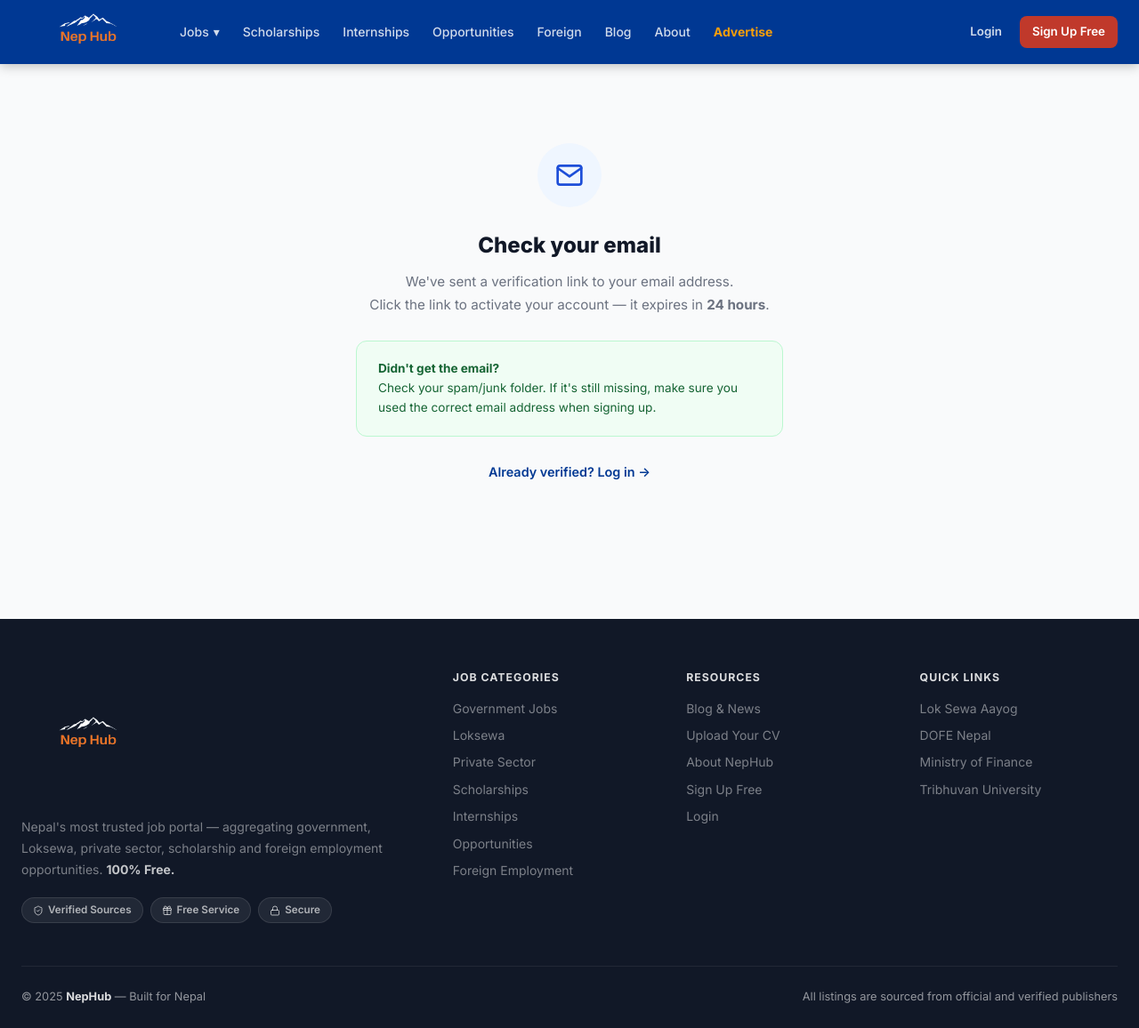
After one commit to hitrog469-cmyk/nephub, a Django app: page /accounts/verification-sent/ in a window 1280 px wide. The commit adds this page. Shown: the whole page at 89% size. Run offline with Django 5.2, Linux system fonts and the light colour scheme; data that the repository does not hold is empty.

Commit message:
Email verification on signup, first-login profile redirect, Advertise nav tab, homepage ad banner

```diff
--- a/accounts/urls.py
+++ b/accounts/urls.py
@@ -2,8 +2,10 @@ from django.urls import path
 from . import views
 
 urlpatterns = [
-    path('signup/', views.signup_view, name='signup'),
-    path('login/', views.login_view, name='login'),
-    path('logout/', views.logout_view, name='logout'),
-    path('profile/', views.profile_view, name='profile'),
+    path('signup/',                      views.signup_view,           name='signup'),
+    path('verification-sent/',           views.verification_sent_view, name='verification_sent'),
+    path('verify-email/<str:token>/',    views.verify_email_view,     name='verify_email'),
+    path('login/',                       views.login_view,            name='login'),
+    path('logout/',                      views.logout_view,           name='logout'),
+    path('profile/',                     views.profile_view,          name='profile'),
 ]
--- a/accounts/views.py
+++ b/accounts/views.py
@@ -5,9 +5,60 @@ from django.contrib.auth.decorators import login_required
 from django.contrib import messages
 from django.utils import timezone
 from django.utils.http import url_has_allowed_host_and_scheme
+from django.core import signing
+from django.core.mail import EmailMultiAlternatives
+from django.conf import settings
 from .forms import SignUpForm, ProfileForm
 from .models import UserProfile
 
+
+# ── helpers ───────────────────────────────────────────────────────────────────
+
+def _send_verification_email(request, user):
+    token = signing.dumps(user.pk, salt='nephub-email-verify')
+    link  = request.build_absolute_uri(f'/accounts/verify-email/{token}/')
+    subject = 'Verify your NepHub account'
+    text_body = (
+        f"Hi {user.username},\n\n"
+        f"Thanks for joining NepHub! Click the link below to verify your email:\n\n"
+        f"{link}\n\n"
+        f"This link expires in 24 hours.\n\n"
+        f"— The NepHub Team"
+    )
+    html_body = f"""
+    <div style="font-family:sans-serif;max-width:560px;margin:0 auto;padding:32px 24px;background:#f8fafc;border-radius:12px;">
+      <div style="text-align:center;margin-bottom:24px;">
+        <h1 style="color:#1d4ed8;font-size:1.6rem;margin:0;">NepHub</h1>
+        <p style="color:#64748b;font-size:.85rem;margin-top:4px;">Nepal's trusted job portal</p>
+      </div>
+      <div style="background:#fff;border-radius:10px;padding:28px 24px;border:1px solid #e2e8f0;">
+        <h2 style="margin:0 0 12px;font-size:1.15rem;color:#1e293b;">Verify your email address</h2>
+        <p style="color:#475569;font-size:.9rem;line-height:1.6;margin:0 0 20px;">
+          Hi <strong>{user.username}</strong>,<br>
+          Thanks for creating a NepHub account! Click the button below to verify your email and activate your account.
+        </p>
+        <div style="text-align:center;margin:24px 0;">
+          <a href="{link}"
+             style="background:#1d4ed8;color:#fff;text-decoration:none;padding:12px 28px;border-radius:8px;font-weight:700;font-size:.95rem;display:inline-block;">
+            Verify My Email →
+          </a>
+        </div>
+        <p style="color:#94a3b8;font-size:.78rem;text-align:center;margin:16px 0 0;">
+          This link expires in 24 hours. If you didn't sign up for NepHub, you can ignore this email.
+        </p>
+      </div>
+      <p style="color:#cbd5e1;font-size:.73rem;text-align:center;margin-top:20px;">
+        © NepHub · Nepal's Job Portal
+      </p>
+    </div>
+    """
+    msg = EmailMultiAlternatives(subject, text_body,
+                                 settings.DEFAULT_FROM_EMAIL, [user.email])
+    msg.attach_alternative(html_body, 'text/html')
+    msg.send(fail_silently=True)
+
+
+# ── signup ────────────────────────────────────────────────────────────────────
 
 def signup_view(request):
     if request.user.is_authenticated:
@@ -15,15 +66,53 @@ def signup_view(request):
     if request.method == 'POST':
         form = SignUpForm(request.POST)
         if form.is_valid():
-            user = form.save()
+            user = form.save(commit=False)
+            user.is_active = False          # blocked until email verified
+            user.save()
             UserProfile.objects.get_or_create(user=user)
-            login(request, user)
-            messages.success(request, f'Welcome to NepHub, {user.username}!')
-            return redirect('/')
+            _send_verification_email(request, user)
+            return redirect('verification_sent')
     else:
         form = SignUpForm()
     return render(request, 'accounts/signup.html', {'form': form})
 
+
+def verification_sent_view(request):
+    return render(request, 'accounts/verification_sent.html')
+
+
+def verify_email_view(request, token):
+    try:
+        user_pk = signing.loads(token, salt='nephub-email-verify', max_age=86400)
+    except signing.SignatureExpired:
+        return render(request, 'accounts/verify_result.html', {
+            'success': False,
+            'message': 'This verification link has expired. Please sign up again.',
+        })
+    except signing.BadSignature:
+        return render(request, 'accounts/verify_result.html', {
+            'success': False,
+            'message': 'Invalid verification link.',
+        })
+
+    from django.contrib.auth import get_user_model
+    User = get_user_model()
+    try:
+        user = User.objects.get(pk=user_pk)
+    except User.DoesNotExist:
+        return render(request, 'accounts/verify_result.html', {
+            'success': False, 'message': 'Account not found.',
+        })
+
+    user.is_active = True
+    user.save(update_fields=['is_active'])
+    return render(request, 'accounts/verify_result.html', {
+        'success': True,
+        'username': user.username,
+    })
+
+
+# ── login ─────────────────────────────────────────────────────────────────────
 
 def login_view(request):
     if request.user.is_authenticated:
@@ -33,21 +122,32 @@ def login_view(request):
         if form.is_valid():
             user = form.get_user()
             login(request, user)
+            next_url = request.GET.get('next', '')
+            if not url_has_allowed_host_and_scheme(next_url, allowed_hosts={request.get_host()}):
+                next_url = ''
+            # First-time login → profile with welcome message
+            profile, _ = UserProfile.objects.get_or_create(user=user)
+            if profile.completion_pct == 0 and not next_url:
+                messages.success(request,
+                    f'Welcome to NepHub, {user.username}! '
+                    'Tell us a bit about yourself to unlock personalised job recommendations.')
+                return redirect('profile')
             messages.success(request, f'Welcome back, {user.username}!')
-            next_url = request.GET.get('next', '/')
-            if not url_has_allowed_host_and_scheme(next_url, allowed_hosts={request.get_host()}):
-                next_url = '/'
-            return redirect(next_url)
+            return redirect(next_url or '/')
     else:
         form = AuthenticationForm()
     return render(request, 'accounts/login.html', {'form': form})
 
+
+# ── logout ────────────────────────────────────────────────────────────────────
 
 def logout_view(request):
     logout(request)
     messages.info(request, 'You have been logged out.')
     return redirect('/')
 
+
+# ── profile ───────────────────────────────────────────────────────────────────
 
 @login_required
 def profile_view(request):
@@ -65,37 +165,33 @@ def profile_view(request):
     else:
         form = ProfileForm(instance=profile)
 
-    # ── Context: saved jobs ────────────────────────────────────────
-    from jobs.models import SavedJob, Job
-    saved_jobs_qs   = SavedJob.objects.filter(user=request.user).select_related('job').order_by('-saved_at')
-    saved_count     = saved_jobs_qs.count()
-    recent_saved    = saved_jobs_qs[:4]                 # show 4 on profile
+    from jobs.models import SavedJob, Job, JobAlert
+    from django.db.models import Q
+    saved_jobs_qs = SavedJob.objects.filter(user=request.user).select_related('job').order_by('-saved_at')
+    saved_count   = saved_jobs_qs.count()
+    recent_saved  = saved_jobs_qs[:4]
+    today         = timezone.now().date()
 
-    # ── Context: recommended jobs (simple — active, not expired) ──
     recommended = (
         Job.objects
-        .filter(is_active=True, deadline__gte=timezone.now().date())
+        .filter(is_active=True)
+        .filter(Q(deadline__gte=today) | Q(deadline__isnull=True))
         .order_by('-is_featured', '-date_posted')[:6]
     )
 
-    # ── Context: upcoming deadlines from saved jobs ────────────────
-    today       = timezone.now().date()
     urgent_saved = [
         s for s in saved_jobs_qs
         if s.job.deadline and 0 <= (s.job.deadline - today).days <= 7
     ]
-
-    # ── Context: email alert subscription ─────────────────────────
-    from jobs.models import JobAlert
     alert = JobAlert.objects.filter(email=request.user.email).first()
 
     return render(request, 'accounts/profile.html', {
-        'form':           form,
-        'profile':        profile,
-        'saved_count':    saved_count,
-        'recent_saved':   recent_saved,
-        'recommended':    recommended,
-        'urgent_saved':   urgent_saved,
-        'alert':          alert,
-        'today':          today,
+        'form':         form,
+        'profile':      profile,
+        'saved_count':  saved_count,
+        'recent_saved': recent_saved,
+        'recommended':  recommended,
+        'urgent_saved': urgent_saved,
+        'alert':        alert,
+        'today':        today,
     })
--- /dev/null
+++ b/templates/accounts/verification_sent.html
@@ -0,0 +1,36 @@
+{% extends 'base.html' %}
+{% load static %}
+
+{% block title %}Check Your Email | NepHub{% endblock %}
+
+{% block content %}
+<div style="min-height:70vh;display:flex;align-items:center;justify-content:center;padding:2rem 1rem;">
+  <div style="max-width:480px;width:100%;text-align:center;">
+
+    <div style="width:72px;height:72px;background:#eff6ff;border-radius:50%;display:flex;align-items:center;justify-content:center;margin:0 auto 1.5rem;">
+      <svg width="32" height="32" fill="none" stroke="#1d4ed8" stroke-width="2" stroke-linecap="round" stroke-linejoin="round" viewBox="0 0 24 24">
+        <path d="M4 4h16c1.1 0 2 .9 2 2v12c0 1.1-.9 2-2 2H4c-1.1 0-2-.9-2-2V6c0-1.1.9-2 2-2z"/>
+        <polyline points="22,6 12,13 2,6"/>
+      </svg>
+    </div>
+
+    <h1 style="font-size:1.5rem;font-weight:800;color:var(--gray-900);margin-bottom:.5rem;">Check your email</h1>
+    <p style="color:var(--gray-500);font-size:.95rem;line-height:1.7;margin-bottom:1.75rem;">
+      We've sent a verification link to your email address.<br>
+      Click the link to activate your account — it expires in <strong>24 hours</strong>.
+    </p>
+
+    <div style="background:#f0fdf4;border:1px solid #bbf7d0;border-radius:12px;padding:1.25rem 1.5rem;margin-bottom:1.75rem;text-align:left;">
+      <p style="font-size:.85rem;color:#166534;margin:0;line-height:1.6;">
+        <strong>Didn't get the email?</strong><br>
+        Check your spam/junk folder. If it's still missing, make sure you used the correct email address when signing up.
+      </p>
+    </div>
+
+    <a href="{% url 'login' %}" style="color:var(--blue);font-weight:600;font-size:.9rem;">
+      Already verified? Log in →
+    </a>
+
+  </div>
+</div>
+{% endblock %}
--- a/templates/base.html
+++ b/templates/base.html
@@ -76,6 +76,9 @@
       <li class="nav-item">
         <a href="{% url 'about' %}" class="nav-link">About</a>
       </li>
+      <li class="nav-item">
+        <a href="{% url 'advertise' %}" class="nav-link" style="color:#f59e0b;font-weight:700;">Advertise</a>
+      </li>
     </ul>
 
     <!-- Auth -->
@@ -118,6 +121,7 @@
     <a href="{% url 'blog_list' %}">Blog &amp; News</a>
     <a href="{% url 'cv_page' %}">Upload CV</a>
     <a href="{% url 'about' %}">About</a>
+    <a href="{% url 'advertise' %}" style="color:#f59e0b;font-weight:700;">Advertise on NepHub</a>
     {% if user.is_authenticated %}
       <div class="mobile-nav-section-label">Account</div>
       {% if user.is_superuser %}
```
Also changed, not shown: templates/accounts/verify_result.html (added, +51 -0 lines), templates/jobs/home.html (+35 -0 lines).
